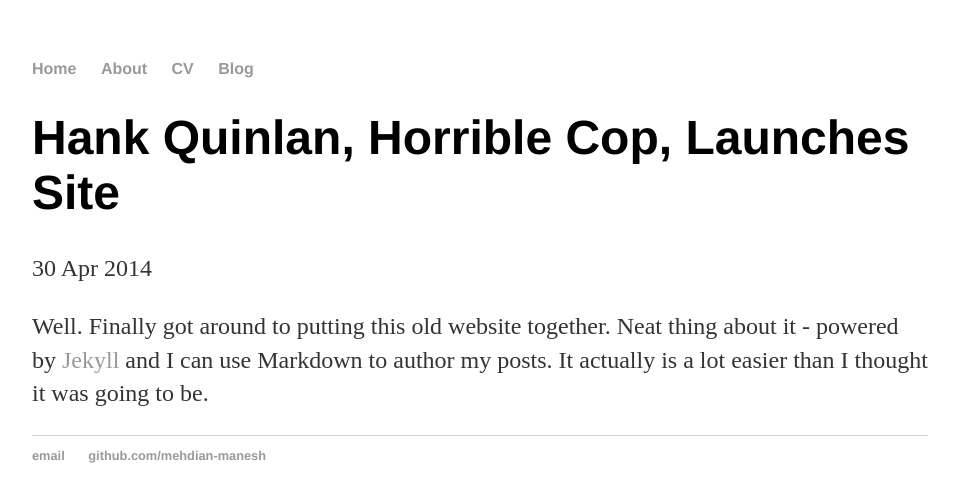
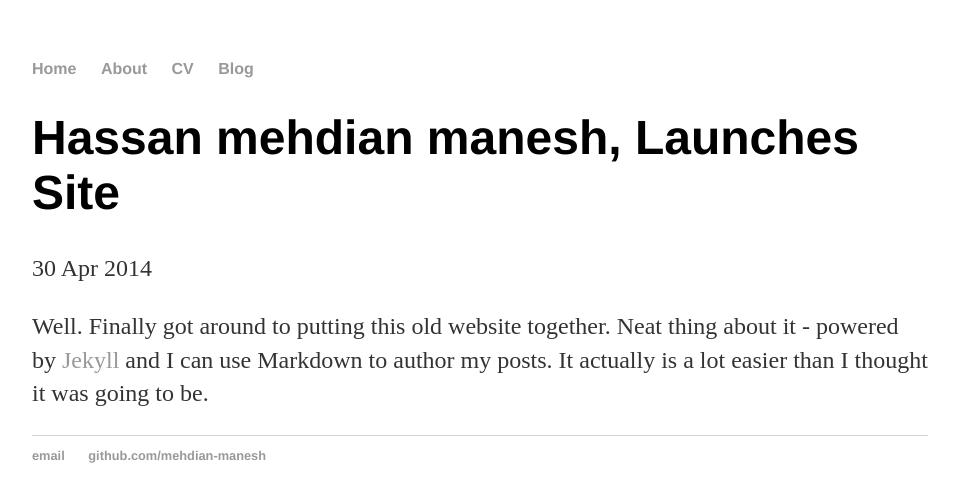
Before and after one commit to mehdian-manesh/mehdian-manesh.github.io, a Jekyll site: the page built from _posts/2021-04-18-hasan-mehdian-site-launched.md, in a window 1280 px wide. Shown: the top 502 px of the page, without its empty margins (160-1119 px from the left). Built offline with Jekyll 4.4.1, drawn with Linux system fonts in a browser that asks for light colours.

Commit message:
edit name

```diff
--- a/_posts/2021-04-18-hasan-mehdian-site-launched.md
+++ b/_posts/2021-04-18-hasan-mehdian-site-launched.md
@@ -1,6 +1,6 @@
 ---
 layout: post
-title: "Hank Quinlan, Horrible Cop, Launches Site"
+title: "Hassan mehdian manesh, Launches Site"
 date: 2014-04-30
 ---
 
--- a/blog/index.html
+++ b/blog/index.html
@@ -1,6 +1,6 @@
 ---
 layout: default
-title: Hank Quinlan's Blog
+title: Hassan mehdian manesh's Blog
 ---
 	<h1>{{ page.title }}</h1>
 	<ul class="posts">
```
